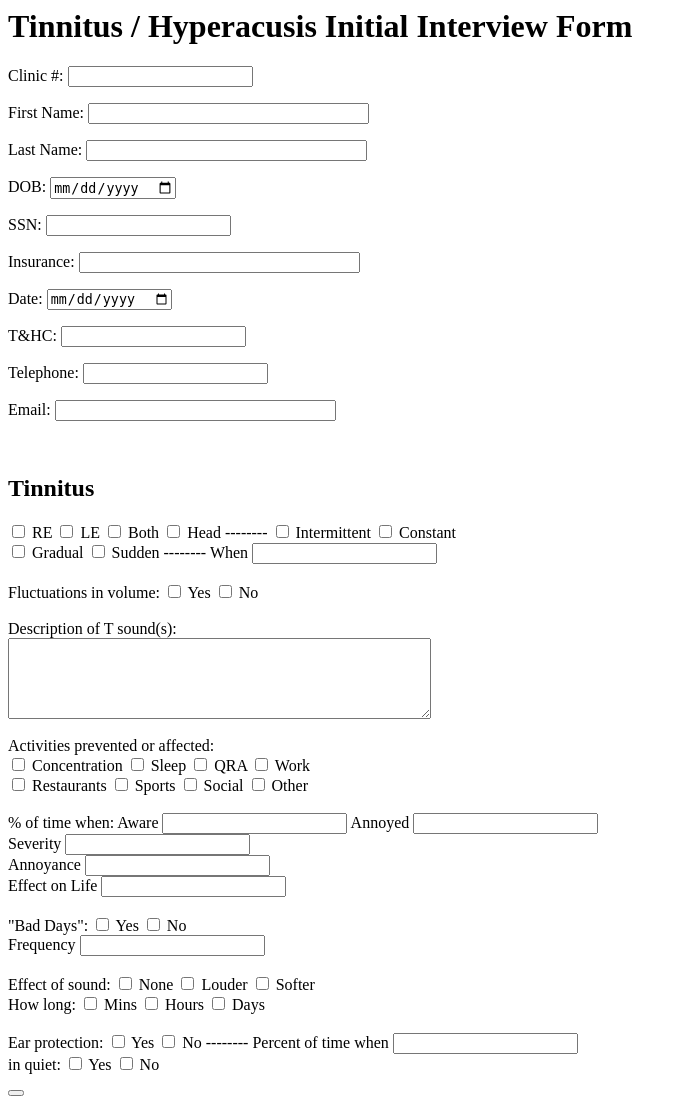
After one commit to obaidchintamen/cs157A-Project-2, a Flask app: template app/templates/init_interview.html in a window 1280 px wide. The commit adds this page. Shown: the whole page, without its empty margins (0-687 px from the left). Run offline with Flask 2, Linux system fonts and the light colour scheme; the template is opened without the code that fills it: values that come from a table or form of the project are taken from there, others are empty.

Commit message:
created initial interview form

```diff
--- a/app/__init__.py
+++ b/app/__init__.py
@@ -3,13 +3,13 @@ from config import Config
 app = Flask(__name__)
 app.config.from_object(Config)
 
-<<<<<<< HEAD
+# <<<<<<< HEAD
 @app.route('/')
 def hello():
     return 'Hello World!'
-=======
+# =======
 from app import routes
->>>>>>> 2d1dfd767f7a2728941968e354f67766b89ed666
+# >>>>>>> 2d1dfd767f7a2728941968e354f67766b89ed666
 
 # @app.route("/")
 # def hello():
--- a/app/forms.py
+++ b/app/forms.py
@@ -1,9 +1,85 @@
 from flask_wtf import FlaskForm
-from wtforms import StringField, validators
-from wtforms.validators import DataRequired
+from wtforms import StringField, IntegerField, DateField, BooleanField, TextAreaField, validators
+from wtforms.validators import DataRequired, Required
 
 class AddVisitForm(FlaskForm):
-    visit_ID = StringField('Visit ID', validators=[])
-    patient_ID = StringField('Pateint Number',validators=[])
-    thc_number = StringField('TBH #',validators=[])
-    date = StringField('Date',validators=[])
+    visit_ID = StringField('Visit ID', validators = [])
+    patient_ID = StringField('Pateint Number',validators = [])
+    thc_number = IntegerField('THC #',validators = [])
+    date = DateField('Date',validators = [])
+
+class AddInterviewForm(FlaskForm):
+    visit_ID = StringField('Visit ID', validators = [])
+    date = DateField('Date', validators = [])
+    thc_number = IntegerField('THC #', validators = [])
+    patient_ID = StringField('Patient Number', validators = [])
+    visit_number = IntegerField('Visit No.', validators = [])
+
+class AddInitialInterviewForm(FlaskForm):
+    # Beginning info
+    clinic_number = IntegerField('Clinic #:', validators = [])
+    first_name = StringField('First Name:', validators = [])
+    last_name = StringField('Last Name:', validators = [])
+    dob = DateField('DOB:', validators = [])
+    ssn = IntegerField('SSN:', validators = [])
+    insurance = StringField('Insurance:', validators = [])
+    date = DateField('Date:', validators = [])
+    thc = IntegerField('T&HC:', validators = [])
+    telephone = IntegerField('Telephone:', validators = [])
+    email = StringField('Email:', validators = [])
+
+    ''' TINNITUTS '''
+    re = BooleanField('RE', validators = [])
+    le = BooleanField('LE', validators = [])
+    both = BooleanField('Both', validators = [])
+    head = BooleanField('Head', validators = [])
+    intermittent = BooleanField('Intermittent', validators = [])
+    constant = BooleanField('Constant', validators = [])
+
+    gradual = BooleanField('Gradual', validators = [])
+    sudden = BooleanField('Sudden', validators = [])
+    when = StringField('When', validators = [])
+    fluctuations_volume_yes = BooleanField('Yes', validators = [])
+    fluctuations_volume_no = BooleanField('No', validators = [])
+    description_t_sound = TextAreaField('Description of T sound(s):', validators = [])
+
+    # Activities prevented
+    concentration_t_init = BooleanField('Concentration', validators = [])
+    sleep_t_init = BooleanField('Sleep', validators = [])
+    qra_t_init = BooleanField('QRA', validators = [])
+    work_t_init = BooleanField('Work', validators = [])
+    restaurants_t_init = BooleanField('Restaurants', validators = [])
+    sports_t_init = BooleanField('Sports', validators = [])
+    social_t_init = BooleanField('Social', validators = [])
+    other_t_init = BooleanField('Other', validators = [])
+
+    # % of time when
+    aware_t_init = IntegerField('Aware', validators = [])
+    annoyed_t_init = IntegerField('Annoyed', validators = [])
+    severity_t_init = IntegerField('Severity', validators = [])
+    annoyance_t_init = IntegerField('Annoyance', validators = [])
+    effectonlife_t_init = IntegerField('Effect on Life', validators = [])
+
+    # Bad Days
+    baddays_yes_t_init = BooleanField('Yes', validators = [])
+    baddays_no_t_init = BooleanField('No', validators = [])
+    baddays_freq_t_init = IntegerField('Frequency', validators = [])
+
+    # Effect of Sound
+    none_t_init = BooleanField('None', validators = [])
+    louder_t_init = BooleanField('Louder', validators = [])
+    softer_t_init = BooleanField('Softer', validators = [])
+    mins_t_init = BooleanField('Mins', validators = [])
+    hours_t_init = BooleanField('Hours', validators = [])
+    days_t_init = BooleanField('Days', validators = [])
+
+    # Ear overprotection
+    overprotection_yes_t_init = BooleanField('Yes', validators = [])
+    overprotection_no_t_init = BooleanField('No', validators = [])
+    overprotection_freq_t_init = IntegerField('Percent of time when', validators = [])
+    quiet_yes_t_init = BooleanField('Yes', validators = [])
+    quiet_no_t_init = BooleanField('No', validators = [])
+
+    # Comments
+    comments_spec_t_init = StringField('Any other T specific treatments:', validators = [])
+    problem_t_init = StringField('Why is T a problem?', validators = [])
--- a/app/templates/index.html
+++ b/app/templates/index.html
@@ -4,7 +4,7 @@
     </head>
     <body>
         <a href = "{{url_for('add_visit')}}"><button type="button" >{{buttons.add_visit}}</button></a>
-        <button type="button">{{buttons.add_interview}}</button>
+        <a href = "{{url_for('add_interview')}}"><button type="button">{{buttons.add_interview}}</button></a>
         <button type="button">{{buttons.lookup_visit}}</button>
         <button type="button">{{buttons.other}}</button>
     </body>
--- /dev/null
+++ b/app/templates/init_interview.html
@@ -0,0 +1,205 @@
+<html>
+    <head>
+        <title>Tinnitus / Hyperacusis Initial Interview Form</title>
+    </head>
+    <body>
+        <h1>Tinnitus / Hyperacusis Initial Interview Form</h1>
+        <form>
+            <p>
+                {{ form.clinic_number.label }}
+                {{ form.clinic_number(size = 32, type = 'number') }}
+            </p>
+            <p>
+                {{ form.first_name.label }}
+                {{ form.first_name(size = 32) }}
+            </p>
+            <p>
+                {{ form.last_name.label }}
+                {{ form.last_name(size = 32) }}
+            </p>
+            <p>
+                {{ form.dob.label }}
+                {{ form.dob(size = 32, type = 'date') }}
+            </p>
+            <p>
+                {{ form.ssn.label }}
+                {{ form.ssn(size = 32, type = 'number') }}
+            </p>
+            <p>
+                {{ form.insurance.label }}
+                {{ form.insurance(size = 32) }}
+            </p>
+            <p>
+                {{ form.date.label }}
+                {{ form.date(size = 32, type = 'date') }}
+            </p>
+            <p>
+                {{ form.thc.label }}
+                {{ form.thc(size = 32, type = 'number') }}
+            </p>
+            <p>
+                {{ form.telephone.label }}
+                {{ form.telephone(size = 32, type = 'number') }}
+            </p>
+            <p>
+                {{ form.email.label }}
+                {{ form.email(size = 32) }}
+            </p>
+            <br>
+
+            <h2>Tinnitus</h2>
+
+            <div>
+                {{ form.re() }}
+                {{ form.re.label }}
+
+                {{ form.le() }}
+                {{ form.le.label }}
+
+                {{ form.both() }}
+                {{ form.both.label }}
+
+                {{ form.head() }}
+                {{ form.head.label }}
+
+                --------
+
+                {{ form.intermittent() }}
+                {{ form.intermittent.label }}
+
+                {{ form.constant() }}
+                {{ form.constant.label }}
+            </div>
+            <div>
+                {{ form.gradual() }}
+                {{ form.gradual.label }}
+
+                {{ form.sudden() }}
+                {{ form.sudden.label }}
+
+                --------
+
+                {{ form.when.label }}
+                {{ form.when() }}
+
+            </div>
+            <br>
+            <div>
+                Fluctuations in volume:
+                {{ form.fluctuations_volume_yes() }}
+                {{ form.fluctuations_volume_yes.label }}
+
+                {{ form.fluctuations_volume_no() }}
+                {{ form.fluctuations_volume_no.label }}
+
+                <br><br>
+
+                {{ form.description_t_sound.label }}<br>
+                {{ form.description_t_sound(rows = '5', cols = '50', type = 'textarea') }}
+
+            </div>
+            <br>
+            <div>
+                Activities prevented or affected:
+                <br>
+                {{ form.concentration_t_init() }}
+                {{ form.concentration_t_init.label }}
+
+                {{ form.sleep_t_init() }}
+                {{ form.sleep_t_init.label }}
+
+                {{ form.qra_t_init() }}
+                {{ form.qra_t_init.label }}
+
+                {{ form.work_t_init() }}
+                {{ form.work_t_init.label }}
+            </div>
+            <div>
+                {{ form.restaurants_t_init() }}
+                {{ form.restaurants_t_init.label }}
+
+                {{ form.sports_t_init() }}
+                {{ form.sports_t_init.label }}
+
+                {{ form.social_t_init() }}
+                {{ form.social_t_init.label }}
+
+                {{ form.other_t_init() }}
+                {{ form.other_t_init.label }}
+            </div>
+            <br>
+            <div>
+                % of time when:
+                {{ form.aware_t_init.label }}
+                {{ form.aware_t_init(type = 'number') }}
+
+                {{ form.annoyed_t_init.label }}
+                {{ form.annoyed_t_init(type = 'number') }}
+            </div>
+            <div>
+                {{ form.severity_t_init.label }}
+                {{ form.severity_t_init(type = 'number') }}
+                <br>
+                {{ form.annoyance_t_init.label }}
+                {{ form.annoyance_t_init(type = 'number') }}
+                <br>
+                {{ form.effectonlife_t_init.label }}
+                {{ form.effectonlife_t_init(type = 'number') }}
+            </div>
+            <br>
+            <div>
+                "Bad Days":
+                {{ form.baddays_yes_t_init() }}
+                {{ form.baddays_yes_t_init.label }}
+
+                {{ form.baddays_no_t_init() }}
+                {{ form.baddays_no_t_init.label }}
+                <br>
+                {{ form.baddays_freq_t_init.label }}
+                {{ form.baddays_freq_t_init(type = 'number') }}
+            </div>
+            <br>
+            <div>
+                Effect of sound:
+                {{ form.none_t_init() }}
+                {{ form.none_t_init.label }}
+
+                {{ form.louder_t_init() }}
+                {{ form.louder_t_init.label }}
+
+                {{ form.softer_t_init() }}
+                {{ form.softer_t_init.label }}
+                <br>
+                How long:
+                {{ form.mins_t_init() }}
+                {{ form.mins_t_init.label }}
+
+                {{ form.hours_t_init() }}
+                {{ form.hours_t_init.label }}
+
+                {{ form.days_t_init() }}
+                {{ form.days_t_init.label }}
+            </div>
+            <br>
+            <div>
+                Ear protection:
+                {{ form.overprotection_yes_t_init() }}
+                {{ form.overprotection_yes_t_init.label }}
+
+                {{ form.overprotection_no_t_init() }}
+                {{ form.overprotection_no_t_init.label }}
+                --------
+                {{ form.overprotection_freq_t_init.label }}
+                {{ form.overprotection_freq_t_init(type = 'number') }}
+                <br>
+                in quiet:
+                {{ form.quiet_yes_t_init() }}
+                {{ form.quiet_yes_t_init.label }}
+
+                {{ form.quiet_no_t_init() }}
+                {{ form.quiet_no_t_init.label }}
+            </div>
+        </form>
+        <button type="button">{{buttons.save}}</button>
+    </body>
+</html>
```
Also changed, not shown: app/routes.py (+28 -6 lines), app/templates/add_interview.html (+23 -0 lines), app/templates/add_visit.html (+4 -4 lines), app/templates/initial_interview.html (added, +75 -0 lines), 3 other files.
